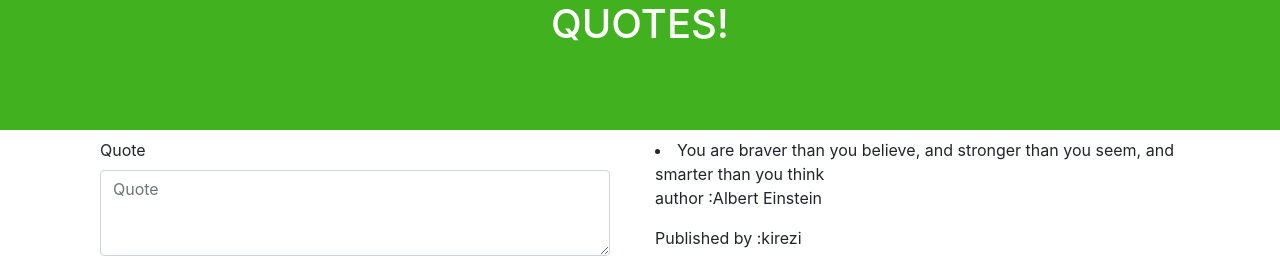
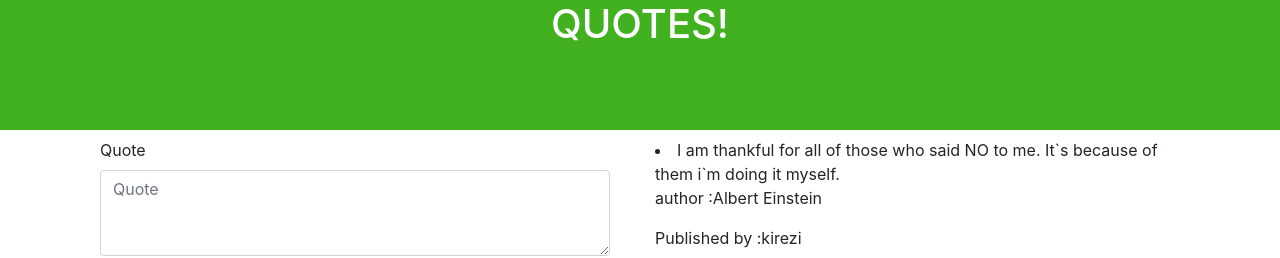
Before and after one commit to kirezibana/quotespp, an Angular app: page / in a window 1280 px wide. Shown: the top 258 px of the page. Built offline with nearby package versions, Linux system fonts and the light colour scheme.

Commit message:
adding file

```diff
--- a/src/app/quote/quote.component.ts
+++ b/src/app/quote/quote.component.ts
@@ -10,7 +10,7 @@ import { Component, OnInit } from '@angular/core';
 export class QuoteComponent implements OnInit {
   quotes = [
 
-    new Quotes(1, 'You are braver than you believe, and stronger than you seem, and smarter than you think', `Albert Einstein`,0, 0,`kirezi`, new Date(2020, 5, 30)),
+    new Quotes(1, 'I am thankful for all of those who said NO to me. It`s because of them i`m doing it myself.', `Albert Einstein`,0, 0,`kirezi`, new Date(2020, 5, 30)),
 
   ];
   deleteQuote(isComplete, index) {
```
